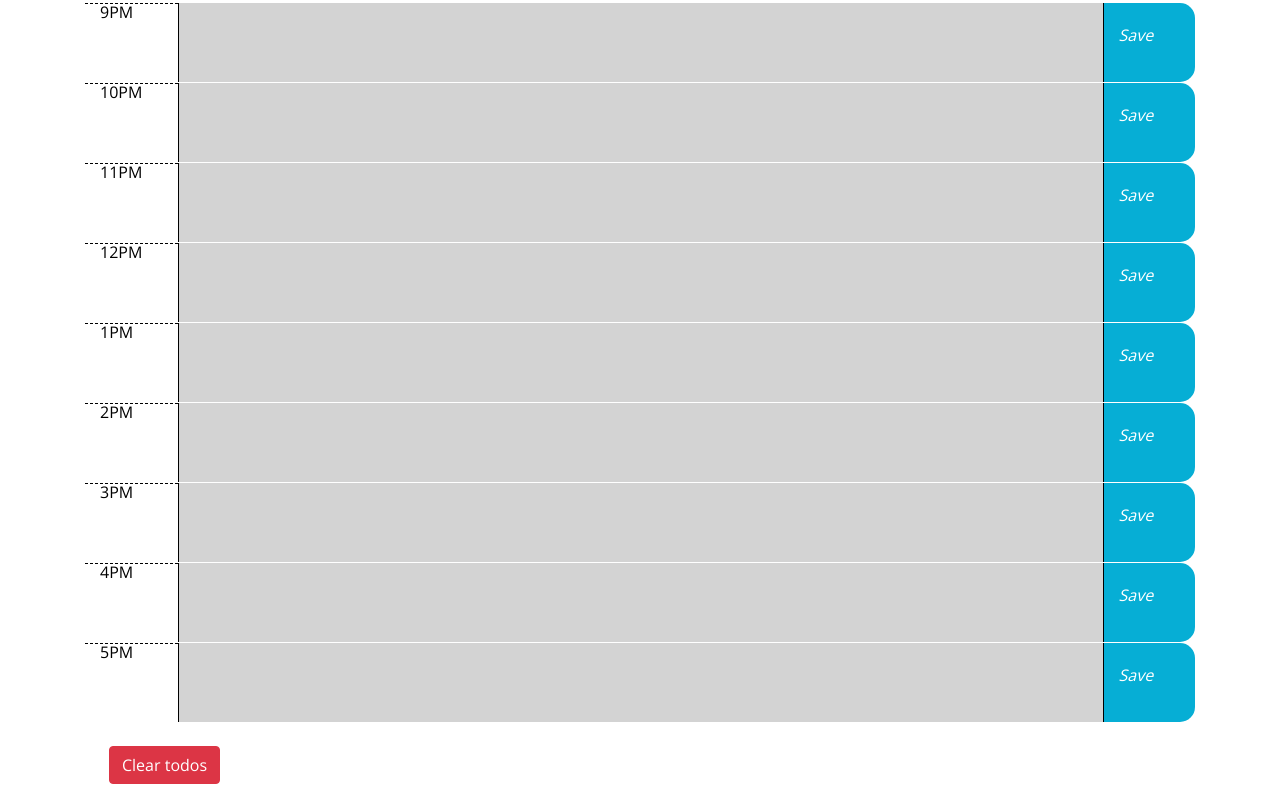
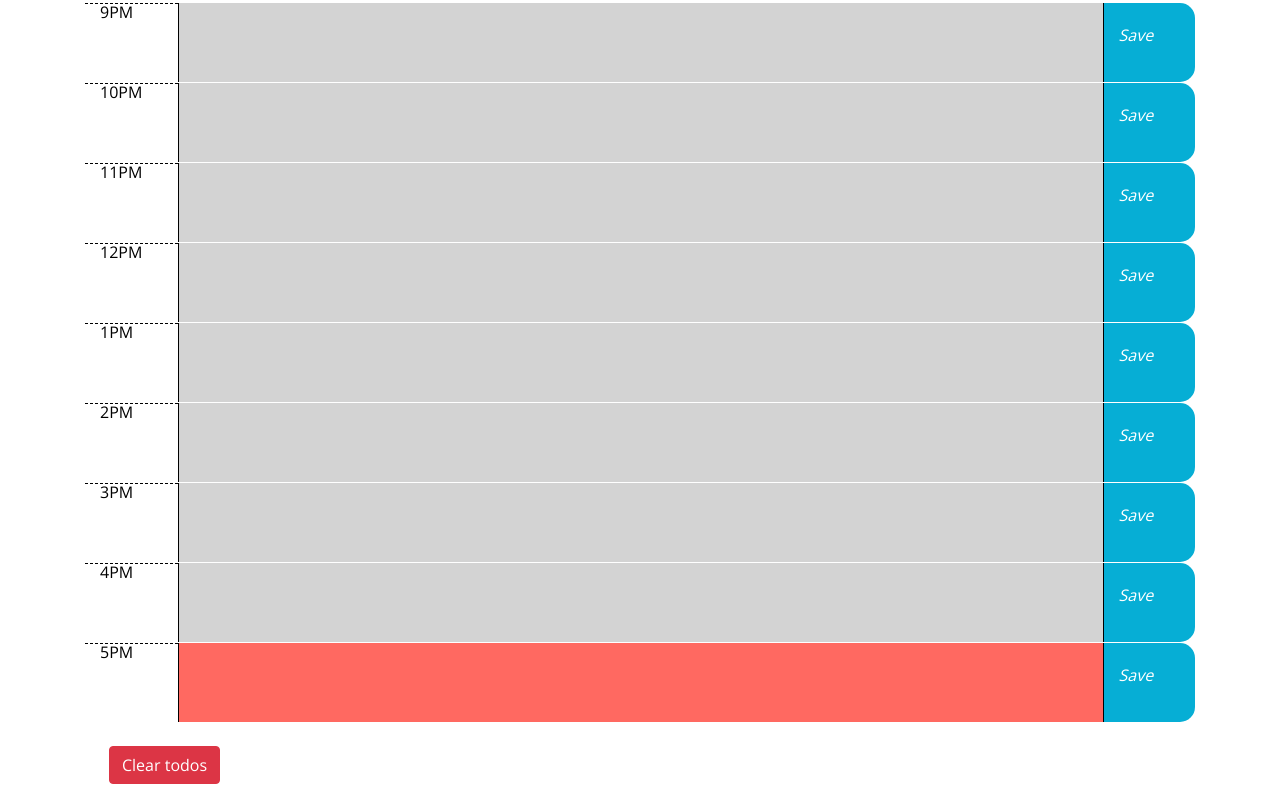
Before and after one commit to rytc/DayPlanner, a plain HTML site: page index.html in a window 1280 px wide. Shown: the part 330-1138 px from the top of the page. Drawn offline with nearby package versions, Linux system fonts and the light colour scheme.

Commit message:
Fixed past,present,future formatting,  Added image

```diff
--- a/index.html
+++ b/index.html
@@ -44,7 +44,12 @@
 
         for(let i = 9; i < 18; i++) {
           let hour = moment().hour(i);
-
+          hour.minute(0);
+          hour.seconds(0);
+          console.log(hour);
+          let current = moment();
+          current.minute(0);
+          current.seconds(0);
           let timeblockElem = document.createElement('div');
           timeblockElem.className = "row";
 
@@ -64,12 +69,12 @@
           todoElem.id = `todo-text-${i-9}`;
           todoElem.innerHTML = `${todos[i - 9]}`;
 
-          if(moment(hour).isBefore) {
+          if(moment(hour).isBefore(current)) {
             todoElem.className += " past";
-          } else if(momen(hour).isSame) {
+          } else if(moment(hour).isSameOrBefore(current)) {
             todoElem.className += " present";
-          } else if(moment(hour).isAfter) {
-            todoElem.className += " after";
+          } else if(moment(hour).isAfter(current)) {
+            todoElem.className += " future";
           }
 
           timeblockElem.append(todoElem);
```
Also changed, not shown: thumbnail.png (added), 1 other file.
